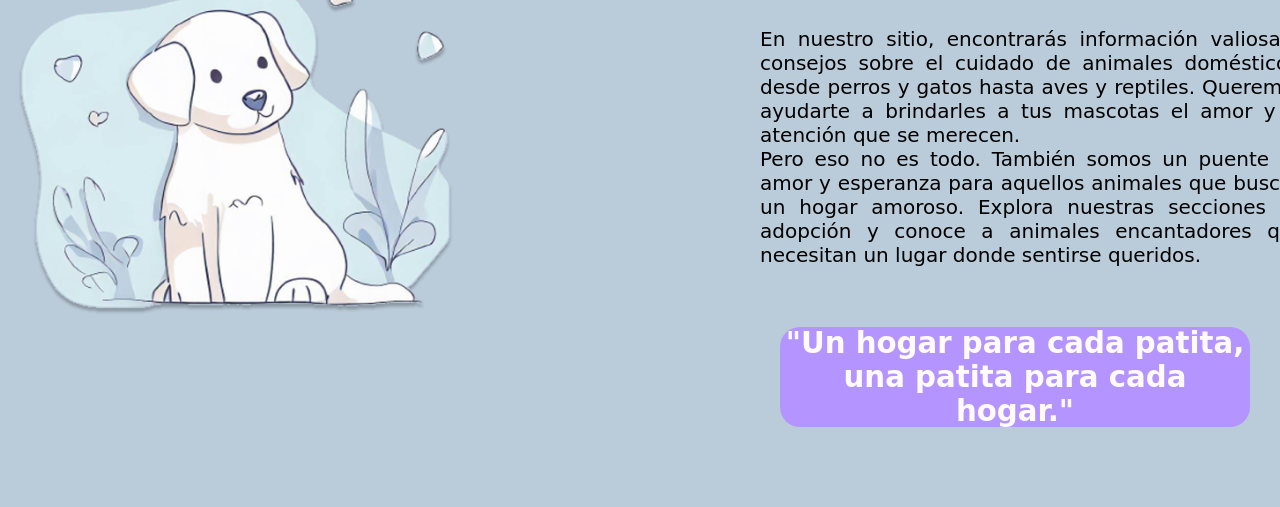
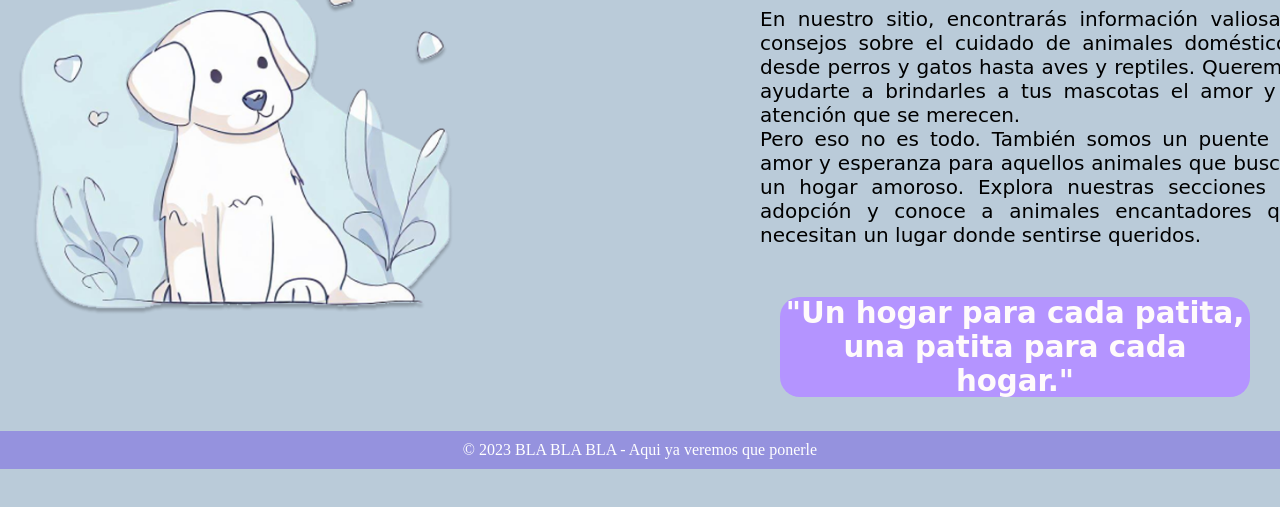
Before and after one commit to osvi-dev/Web, a plain HTML site: page Index.html in a window 1280 px wide. Shown: the part 243-750 px from the top of the page. Drawn offline with Linux system fonts and the light colour scheme.

Commit message:
Home terminado

```diff
--- a/Index.html
+++ b/Index.html
@@ -42,7 +42,9 @@
                 <h3>"Un hogar para cada patita, una patita para cada hogar."</h3>
             </div>
         </section>
-
     </main>
+    <footer class="barra-inferior">
+        <p>&copy; 2023 BLA BLA BLA - Aqui ya veremos que ponerle</p>
+    </footer>
 </body>
 </html>
--- a/Styles.css
+++ b/Styles.css
@@ -101,7 +101,7 @@ section{
 
 section p{
     font-family: 'Coming Soon', cursive;
-    margin-top: 150px;
+    margin-top: 130px;
     position: absolute;
     width: 545px;
     height: 340px;
@@ -123,5 +123,13 @@ section p{
     text-align: center;
     align-items: center;
     font-size: 25px;
-    margin-top: 450px;
+    margin-top: 420px;
 }
+/* Estilos para la barra inferior */
+.barra-inferior {
+    background-color: #9592DE;
+    margin-top: 50px;
+    color: #fff;
+    text-align: center;
+    padding: 10px;
+}
```
